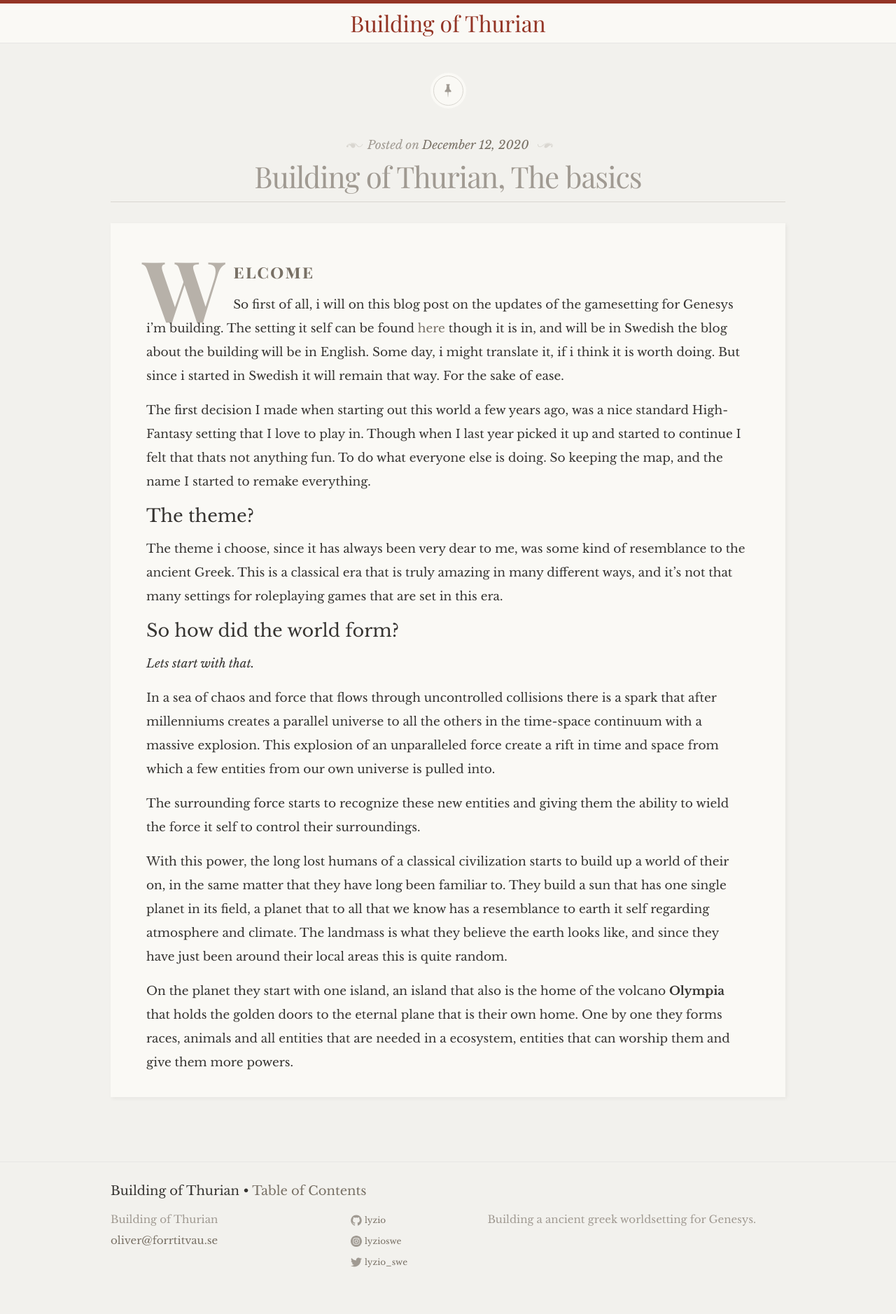
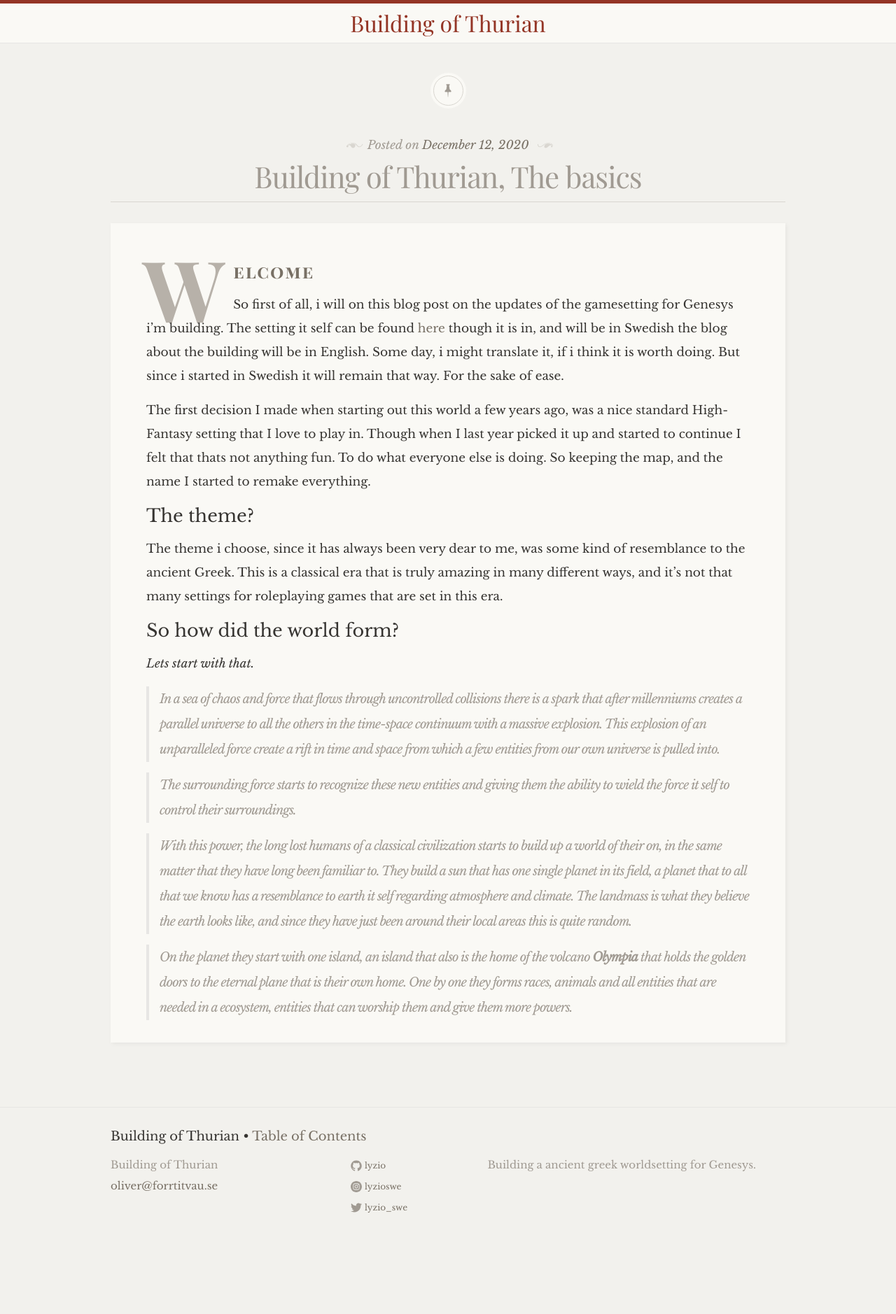
Before and after one commit to lyzio/lyzblog, a Jekyll site: the page built from _posts/2020-12-12-building-of-thurian-the-basics.markdown, in a window 1280 px wide. Shown: the whole page at 70% size. Built offline with Jekyll 4.4.1, drawn with Linux system fonts in a browser that asks for light colours; some web fonts are replaced; after the commit the page ends 1800 px from its top, so only the background shows below that.

```diff
--- a/_posts/2020-12-12-building-of-thurian-the-basics.markdown
+++ b/_posts/2020-12-12-building-of-thurian-the-basics.markdown
@@ -19,11 +19,11 @@ The theme i choose, since it has always been very dear to me, was some kind of r
 ## So how did the world form?
 *Lets start with that.*
 
-In a sea of chaos and force that flows through uncontrolled collisions there is a spark that after millenniums creates a parallel universe to all the others in the time-space continuum with a massive explosion. This explosion of an unparalleled force create a rift in time and space from which a few entities from our own universe is pulled into.
+>In a sea of chaos and force that flows through uncontrolled collisions there is a spark that after millenniums creates a parallel universe to all the others in the time-space continuum with a massive explosion. This explosion of an unparalleled force create a rift in time and space from which a few entities from our own universe is pulled into.
 
-The surrounding force starts to recognize these new entities and giving them the ability to wield the force it self to control their surroundings.
+>The surrounding force starts to recognize these new entities and giving them the ability to wield the force it self to control their surroundings.
 
-With this power, the long lost humans of a classical civilization starts to build up a world of their on, in the same matter that they have long been familiar to. They build a sun that has one single planet in its field, a planet that to all that we know has a resemblance to earth it self regarding atmosphere and climate. The landmass is what they believe the earth looks like, and since they have just been around their local areas this is quite random.
+>With this power, the long lost humans of a classical civilization starts to build up a world of their on, in the same matter that they have long been familiar to. They build a sun that has one single planet in its field, a planet that to all that we know has a resemblance to earth it self regarding atmosphere and climate. The landmass is what they believe the earth looks like, and since they have just been around their local areas this is quite random.
 
-On the planet they start with one island, an island that also is the home of the volcano **Olympia** that holds the golden doors to the eternal plane that is their own home.
+>On the planet they start with one island, an island that also is the home of the volcano **Olympia** that holds the golden doors to the eternal plane that is their own home.
 One by one they forms races, animals and all entities that are needed in a ecosystem, entities that can worship them and give them more powers.
```
